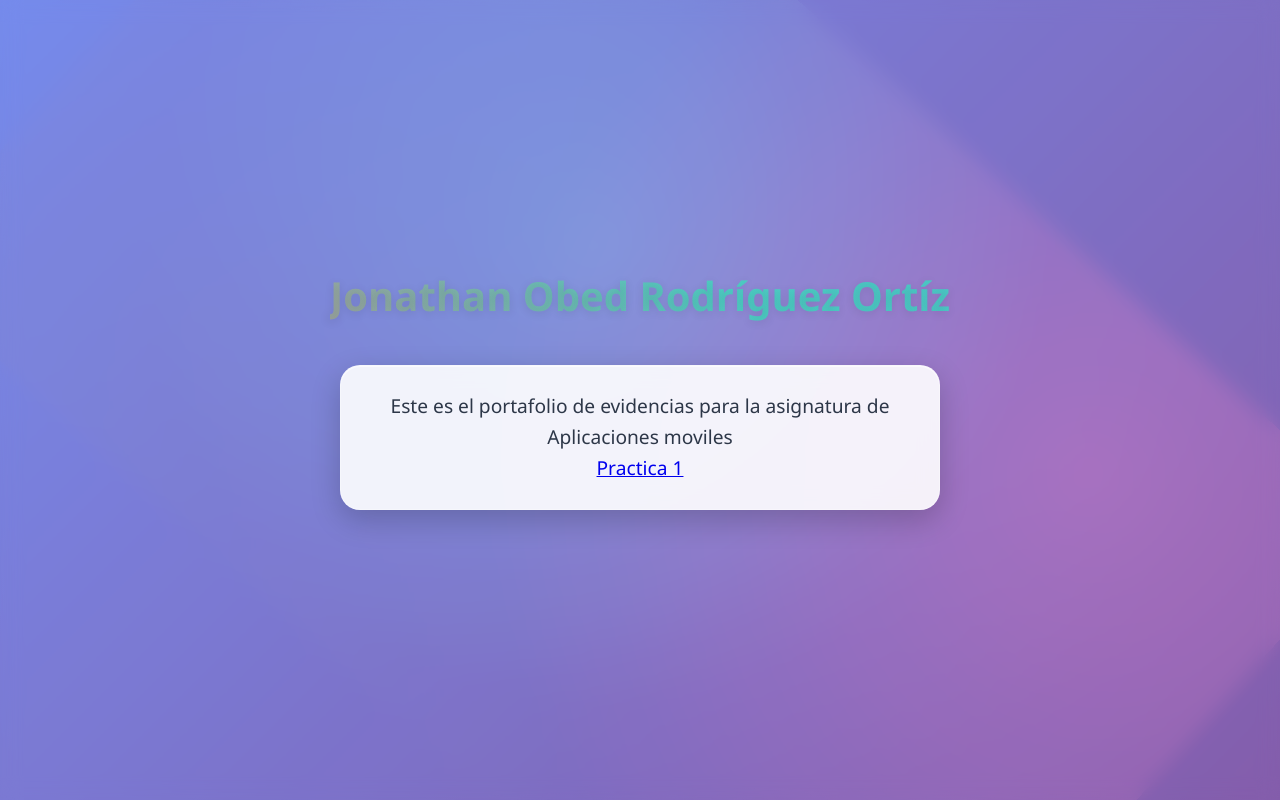
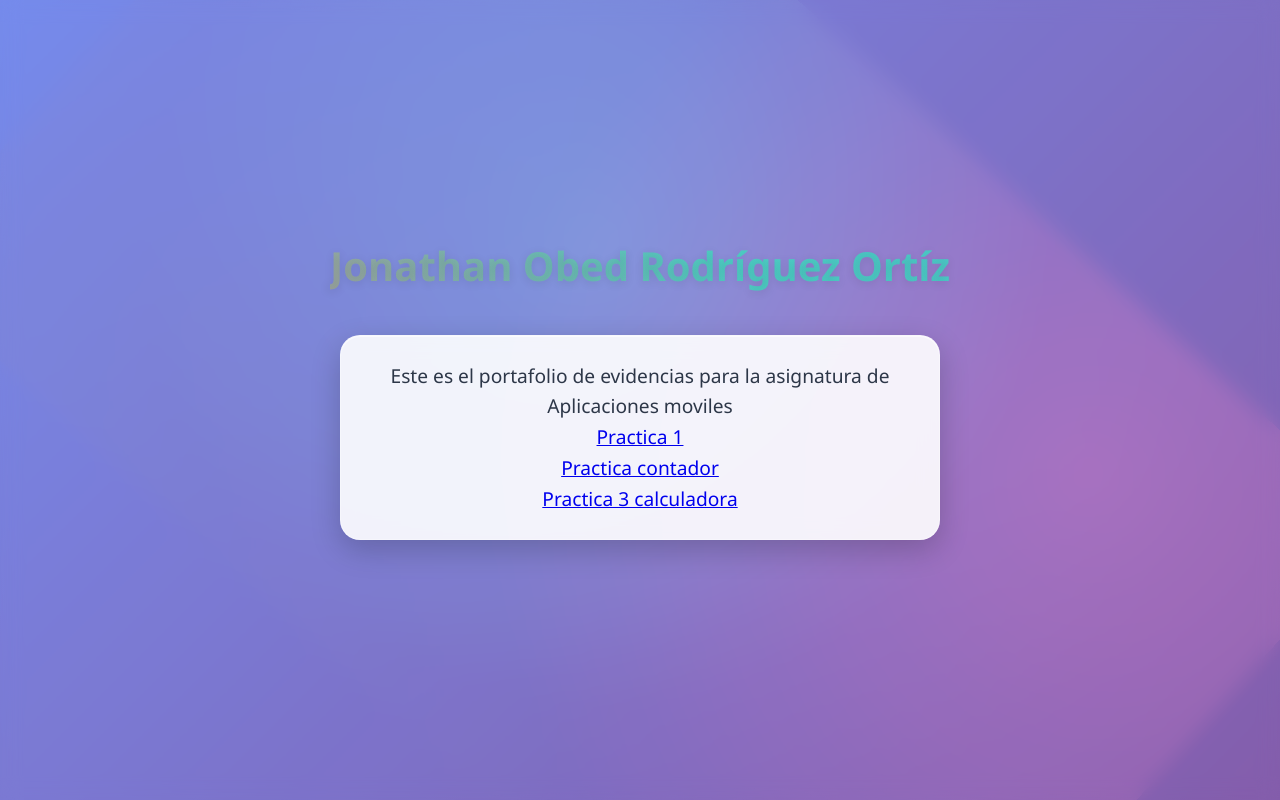
Before and after one commit to snakergamer/5IV8_Rodr-guezOrt-zJonathanObed_AM, a plain HTML site: page index.html in a window 1280 px wide. Drawn offline with Linux system fonts and the light colour scheme.

Commit message:
actualizando los index y los links

```diff
--- a/index.html
+++ b/index.html
@@ -12,6 +12,10 @@
     <p>Este es el portafolio de evidencias para la asignatura de Aplicaciones moviles
         <br>
         <a href="./Practica 01 DNI/index.html">Practica 1</a>
+        <br>
+        <a href="./appcontador/App.js">Practica contador</a>
+        <br>
+        <a href="./CalculadoraBasica/App.js">Practica 3 calculadora</a>
     </p>
 
     <br>
```
